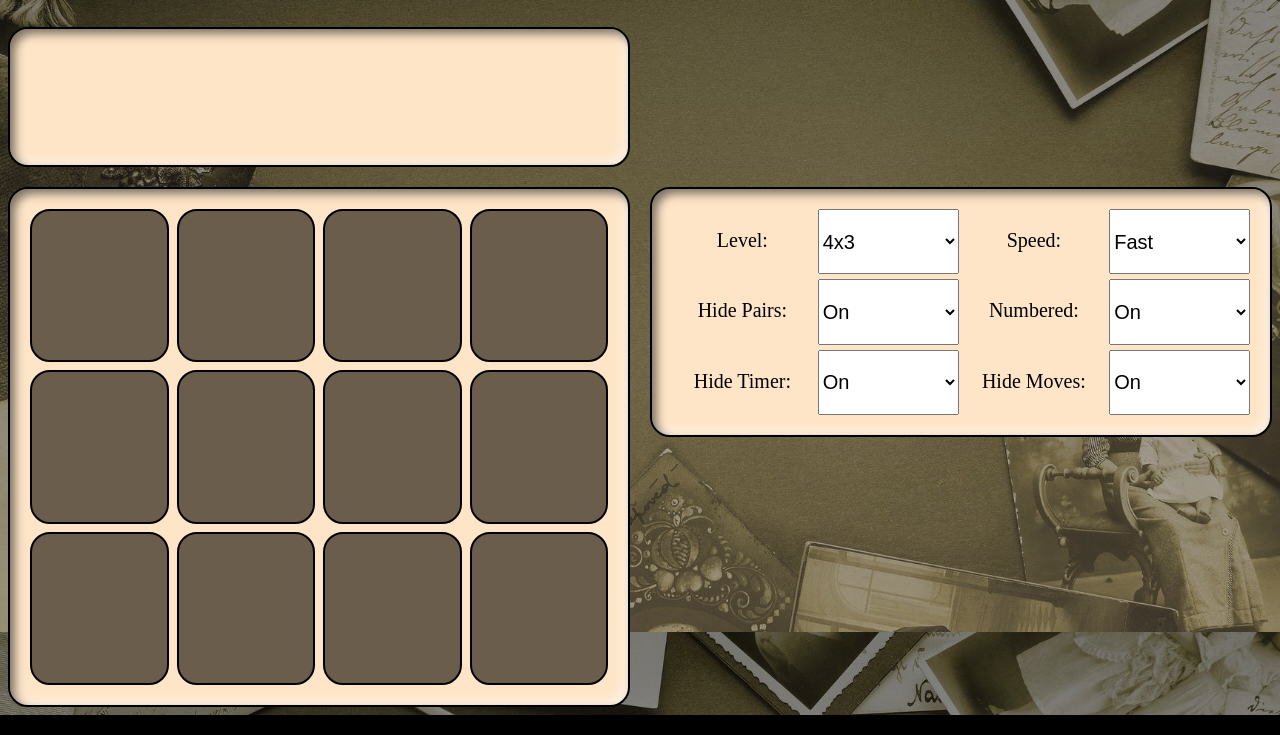
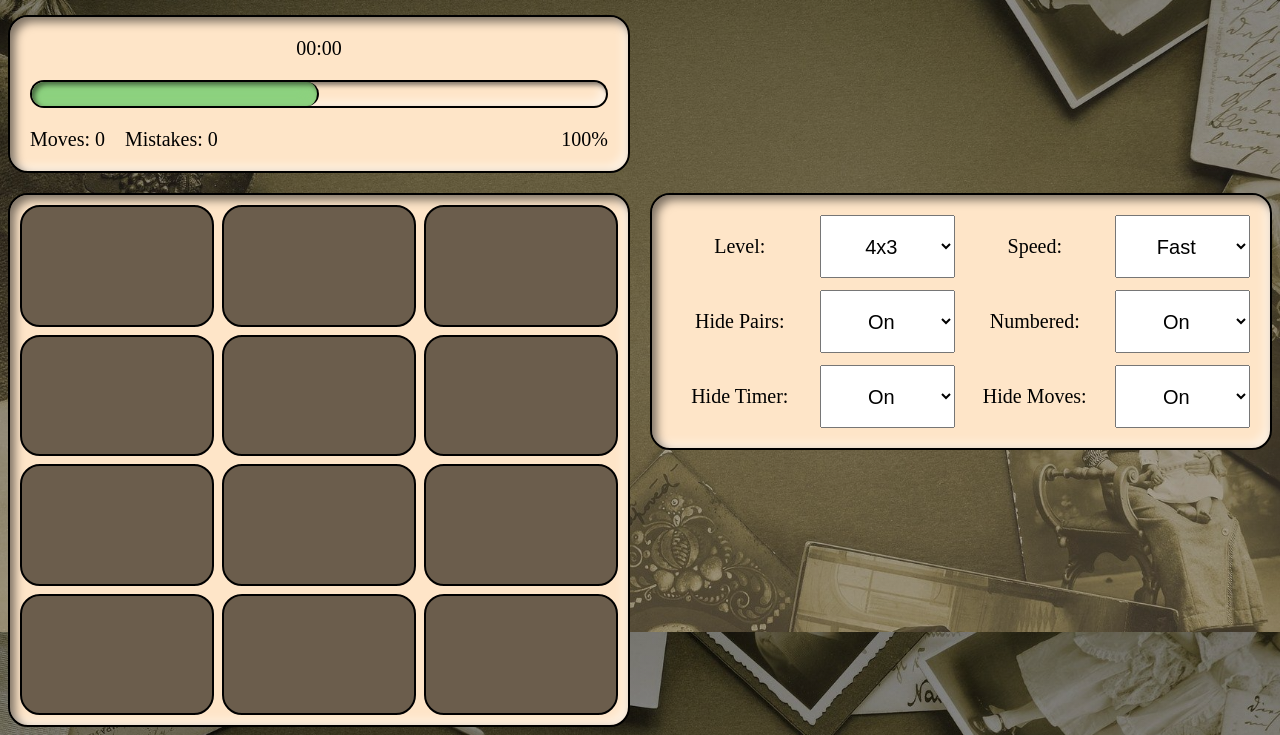
Before and after one commit to JohnCarloSabenorio/Memoria, a plain HTML site: page index.html in a window 1280 px wide. Shown: the part 168-903 px from the top of the page. Drawn offline with Linux system fonts and the light colour scheme.

Commit message:
- added contents on grid-item-1 - added functionality on the level option

```diff
--- a/css/style.css
+++ b/css/style.css
@@ -1,15 +1,12 @@
-*{
+* {
   padding: 0;
   box-sizing: border-box;
   font-size: 20px;
-
 }
 
-
-
-body{
-
-    background-image: linear-gradient( rgba(0, 0, 0, 0.5), rgba(107, 93, 76, 0.5) ), url('../images/bg_image.jpg');
+body {
+  background-image: linear-gradient(rgba(0, 0, 0, 0.5), rgba(107, 93, 76, 0.5)),
+    url("../images/bg_image.jpg");
   background-color: black;
   background-repeat: no-repeat;
   background-position: center;
@@ -19,87 +16,123 @@ body{
   height: 100%;
 }
 
-
-
-
-
-.grid-container{
+.grid-container {
   display: grid;
   margin: auto;
   max-width: 1300px;
   justify-content: center;
   grid-template-columns: 1.3fr 1.3fr;
-    grid-template-rows: 1fr 140px 250px 250px;
+  grid-template-rows: .5fr .5fr .5fr 1fr;
   gap: 1rem;
   grid-template-areas:
     "title title"
     "status ."
     "game-area options"
-    "game-area ."
+    "game-area .";
 }
 
-.title{
+.title {
   grid-area: title;
   margin-top: 1rem;
-    font-size: 5.5rem;
-    color: #FEE5C8;
+  font-size: 5rem;
+  color: #fee5c8;
   margin-bottom: 1rem;
-                text-shadow:
-                1px 1px 2px rgba(0, 0, 0, 0.5),   /* Offset down-right */
-                -1px -1px 2px rgba(0, 0, 0, 0.5), /* Offset up-left */
-                0 0 5px rgba(0, 0, 0, 0.5);       /* Soft inner shadow effect */
+  text-shadow: 1px 1px 2px rgba(0, 0, 0, 0.5), -1px -1px 2px rgba(0, 0, 0, 0.5),
+    0 0 5px rgba(0, 0, 0, 0.5);
 }
 
-
-.grid-item{
+.grid-item {
   border-radius: 1rem;
-    background: #FEE5C8;
+  background: #fee5c8;
   border: 2px solid black;
   box-shadow: inset 5px 5px 10px rgba(0, 0, 0, 0.5),
     inset -5px -5px 10px rgba(255, 255, 255, 0.5);
 }
-.grid-item-1{
+
+.grid-item-1 {
   grid-area: status;
+}
+
+.progress-bar{
+  border: 2px solid black;
+  height: 1.4rem;
+  margin-inline: 1rem;
+  border-radius: 1rem;
+  box-shadow: inset 3px 3px 5px rgba(0, 0, 0, 0.5),
+    inset -5px -5px 10px rgba(255, 255, 255, 0.5);
+}
+
+.progress{
+  box-shadow: inset 3px 3px 5px rgba(0, 0, 0, 0.5),
+  inset -5px -5px 10px rgba(141, 210, 127, 0.5);
+  background-color: #8DD27F;
+  height: 100%;
+  border-radius: 1rem;
+  width: 10%;
+  border-right: 2px solid black;
+}
+.counter{
+  display: flex;
+  padding-inline: 1rem;
+  bottom:0;
+}
+.mistakes{
+  margin-left: 1rem;
+}
+.percentage{
+  margin-left: auto;
+}
+
+.grid-item-2 {
+  padding: .5rem;
+  display: grid;
+  grid-area: game-area;
+  grid-template-rows: repeat(4, 1fr);
+  grid-template-columns: repeat(3, 1fr);
+  gap: 8px;
+  justify-content: center;
+  align-items: center;
 
 }
 
-.grid-item-2{
-    padding: 1rem;
-    display: grid;
-    grid-area: game-area;
-    grid-template-rows: 1fr 1fr 1fr;
-    grid-template-columns: repeat(4, 1fr);
-    gap: 8px;
+.image-card {
+  border-radius: 1rem;
+  background: #6b5d4c;
+  border: 2px solid black;
+  width: 100%;
+  height: 100%;
+  margin: 0;
 }
-
-.grid-item-3{
+.grid-item-3 {
   padding: 1rem;
   grid-area: options;
   display: grid;
   grid-template-columns: 1fr 1fr 1fr 1fr;
   grid-template-rows: 1fr 1fr 1fr;
-    gap: 5px;
+  gap: .6rem;
+
 }
 
-.image-card{
-    border-radius: 1rem;
-    background: #6B5D4C;
-    border: 2px solid black;
+.option{
+  text-align: center;
 }
 
-
-@media(max-width: 1200px){
-
-
-    .grid-container{
-        width: 700px;
-        grid-template-rows: 1fr 140px 250px 250px 250px;
+@media (max-width: 1200px) {
+  .grid-container {
+    aspect-ratio: 1/2;
+    grid-template-rows: .2fr .2fr 1fr 1fr .5fr;
     grid-template-areas:
       "title title"
       "status status"
       "game-area game-area"
       "game-area game-area"
-        "options options"
+      "options options";
+  }
+
+  .grid-item-2 {
+
+    min-height: 400px;
+
 
   }
 
--- a/index.html
+++ b/index.html
@@ -1,68 +1,78 @@
 <!DOCTYPE html>
 <html lang="en">
   <head>
-    <meta charset="UTF-8">
-    <meta name="viewport" content="width=device-width, initial-scale=1.0">
-    <link rel = "stylesheet" href = "./css/style.css">
+    <meta charset="UTF-8" />
+    <meta name="viewport" content="width=device-width, initial-scale=1.0" />
+    <link rel="stylesheet" href="./css/style.css" />
     <title>Memoria</title>
   </head>
   <body>
-
-    <div class = "grid-container">
-        <h1 class = "title">Memoria</h1>
-        <div class = "grid-item grid-item-1"></div>
-        <div class = "grid-item grid-item-2">
-            <div class = "image-card"></div>
-            <div class = "image-card"></div>
-            <div class = "image-card"></div>
-            <div class = "image-card"></div>
-            <div class = "image-card"></div>
-            <div class = "image-card"></div>
-            <div class = "image-card"></div>
-            <div class = "image-card"></div>
-            <div class = "image-card"></div>
-            <div class = "image-card"></div>
-            <div class = "image-card"></div>
-            <div class = "image-card"></div>
+    <div class="grid-container">
+      <h1 class="title">Memory Game</h1>
+      <div class="grid-item grid-item-1">
+        <p class="timer">00:00</p>
+        <div class = "progress-bar">
+            <div class = "progress"></div>
         </div>
-        <div class = "grid-item grid-item-3">
+        <div class = "counter">
+          <p class="moves">Moves: 0</p>
+          <p class="mistakes">Mistakes: 0</p>
+          <p class="percentage">100%</p>
+        </div>
+      </div>
+      <div class="grid-item grid-item-2">
+        <div class="image-card"></div>
+        <div class="image-card"></div>
+        <div class="image-card"></div>
+        <div class="image-card"></div>
+        <div class="image-card"></div>
+        <div class="image-card"></div>
+        <div class="image-card"></div>
+        <div class="image-card"></div>
+        <div class="image-card"></div>
+        <div class="image-card"></div>
+        <div class="image-card"></div>
+        <div class="image-card"></div>
+      </div>
+      <div class="grid-item grid-item-3">
         <p>Level:</p>
-            <select name ="level" id = "level">
-                <option value = "4x3">4x3</option>
-                <option value = "4x4">4x4</option>
-                <option value = "5x4">5x4</option>
-                <option value = "6x5">6x5</option>
-                <option value = "6x6">6x6</option>
+        <select class="option" name="level" id="level" onchange="changeLevel()">
+          <option value="4x3">4x3</option>
+          <option value="4x4">4x4</option>
+          <option value="5x4">5x4</option>
+          <option value="6x5">6x5</option>
+          <option value="6x6">6x6</option>
         </select>
         <p>Speed:</p>
-            <select name ="speed" id = "speed">
-                <option value = "Fast">Fast</option>
-                <option value = "Standard">Standard</option>
-                <option value = "Slow">Slow</option>
-                <option value = "Very Slow">Very Slow</option>
+        <select class="option" name="speed" id="speed">
+          <option value="Fast">Fast</option>
+          <option value="Standard">Standard</option>
+          <option value="Slow">Slow</option>
+          <option value="Very Slow">Very Slow</option>
         </select>
         <p>Hide Pairs:</p>
-            <select name ="level" id = "level">
-                <option value = "On">On</option>
-                <option value = "Off">Off</option>
+        <select class="option" name="hide-pairs" id="hide-pairs">
+          <option value="On">On</option>
+          <option value="Off">Off</option>
         </select>
         <p>Numbered:</p>
-            <select name ="level" id = "level">
-                <option value = "On">On</option>
-                <option value = "Off">Off</option>
+        <select class="option" name="numbered" id="numbered">
+          <option value="On">On</option>
+          <option value="Off">Off</option>
         </select>
         <p>Hide Timer:</p>
-            <select name ="level" id = "level">
-                <option value = "On">On</option>
-                <option value = "Off">Off</option>
-
+        <select class="option" name="hide-timer" id="hide-timer">
+          <option value="On">On</option>
+          <option value="Off">Off</option>
         </select>
         <p>Hide Moves:</p>
-            <select name ="level" id = "level">
-                <option value = "On">On</option>
-                <option value = "Off">Off</option>
+        <select class="option" name="hide-moves" id="hide-moves">
+          <option value="On">On</option>
+          <option value="Off">Off</option>
         </select>
       </div>
     </div>
+
+    <script src="./js/index.js"></script>
   </body>
 </html>
--- /dev/null
+++ b/js/index.js
@@ -0,0 +1,30 @@
+const level = document.getElementById("level");
+const speed = document.getElementById("speed");
+const hidePairs = document.getElementById("hide-pairs");
+const numbered = document.getElementById("hide-pairs");
+const hideTimer = document.getElementById("hide-timer");
+const hideMoves = document.getElementById("hide-moves");
+const gameArea = document.querySelector(".grid-item-2");
+const progress = document.querySelector(".progress");
+let pairsFounded = 3;
+let numOfCards = 12;
+
+
+// gets the percentage of the progress
+progress.style.width = `${pairsFounded*2/numOfCards * 100}%`; // pairs founded is multiplied by 2 because 1 pair = 2 cards
+
+function changeLevel(){
+    gameArea.innerHTML = "";
+    let rows = parseInt(level.value[0]);
+    let columns = parseInt(level.value[level.value.length-1]);
+    console.log(`Number of Rows: ${rows}`);
+    console.log(`Number of Columns: ${columns}`);
+    gameArea.style.gridTemplateRows = `repeat(${rows}, 1fr)`;
+    gameArea.style.gridTemplateColumns = `repeat(${columns}, 1fr)`;
+    numOfCards = rows * columns;
+    for(let i = 0; i < rows*columns; i++){
+        const card = document.createElement("div");
+        card.classList.add("image-card");
+        gameArea.appendChild(card);
+    }
+}
```
Lines whose indentation alone changed are shown as unchanged.
